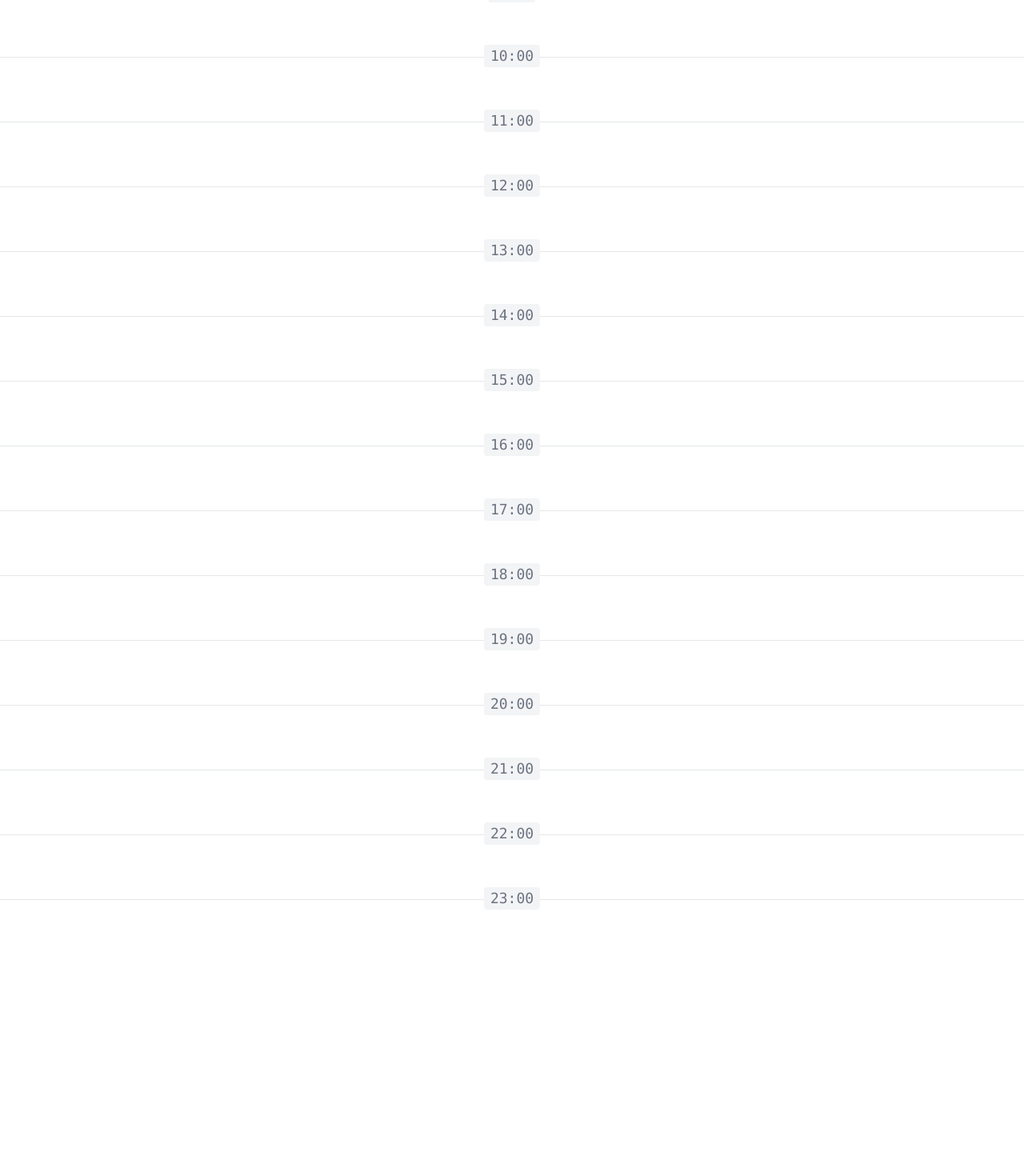
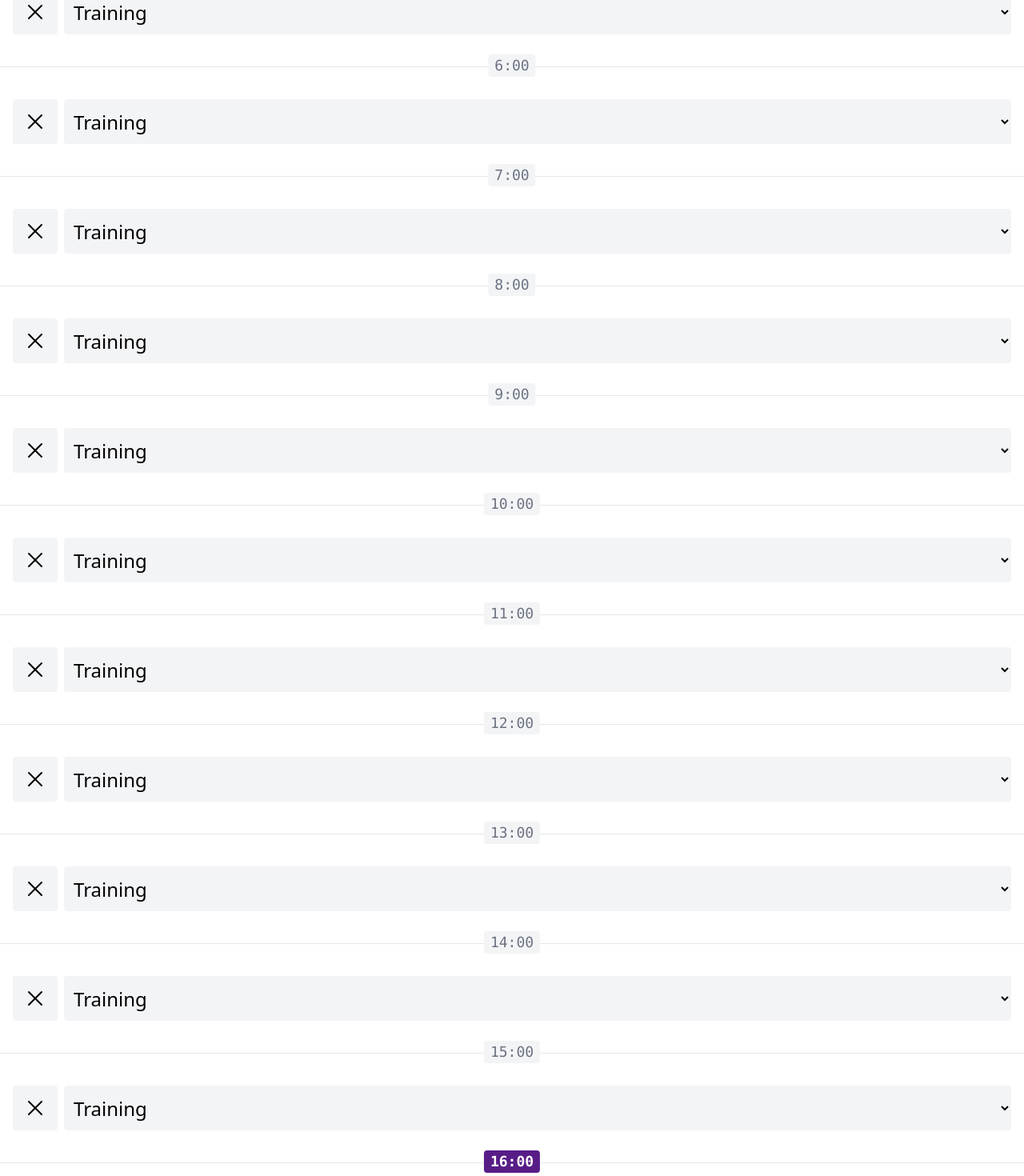
Before and after one commit to abzikoff/ontrack.github.io, a Vue app: page /#timeline in a window 1280 px wide. Shown: the part 840-2310 px from the top of the page at 80% size. Before the commit the page ends 2101 px from the top, so only its background shows below. Built offline with nearby package versions, Linux system fonts and the light colour scheme.

Commit message:
Button and dropdown

```diff
--- a/src/App.vue
+++ b/src/App.vue
@@ -1,6 +1,6 @@
 <script setup>
 import { ref } from 'vue'
-import { normalizePageHash } from './functions'
+import { normalizePageHash, generateTimelineItems } from './functions'
 import TheHeader from './components/TheHeader.vue'
 import TheNav from './components/TheNav.vue'
 import TheTimeline from './pages/TheTimeline.vue'
@@ -10,6 +10,7 @@
 import { PAGE_TIMELINE, PAGE_ACTIVITIES, PAGE_PROGRESS } from './constants'
 
 const currentPage = ref(normalizePageHash())
+const timelineItems = generateTimelineItems()
 
 function goTo(page){
   currentPage.value = page
@@ -23,7 +24,7 @@
   @go-to-progress="goTo(PAGE_PROGRESS)" />
 
   <main class="flex flex-grow flex-col">
-    <TheTimeline v-show="currentPage === PAGE_TIMELINE" />
+    <TheTimeline v-show="currentPage === PAGE_TIMELINE" :timeline-items="timelineItems"/>
     <TheActivities v-show="currentPage === PAGE_ACTIVITIES" />
     <TheProgress v-show="currentPage === PAGE_PROGRESS" />
   </main>
--- /dev/null
+++ b/src/components/BaseButton.vue
@@ -0,0 +1,10 @@
+<script setup>
+
+</script>
+
+<template>
+    <button
+            class="rounded bg-gray-100 p-3 enabled:hover:bg-gray-200 disabled:cursor-not-allowed disabled:opacity-50">
+            <slot></slot>
+        </button>
+</template>
--- /dev/null
+++ b/src/components/BaseSelect.vue
@@ -0,0 +1,18 @@
+<script setup>
+import { XMarkIcon } from '@heroicons/vue/24/outline';
+import BaseButton from './BaseButton.vue'
+
+defineProps(['options', 'placeholder', 'selected'])
+</script>
+
+<template>
+    <div class="flex gap-2">
+        <BaseButton>
+            <XMarkIcon class="h-8" />
+        </BaseButton>
+        <select class="w-full truncate rounded bg-gray-100 py-1 px-2 text-2xl">
+            <option selected disabled value="">{{ placeholder }}</option>
+            <option v-for="{ value, label } in options" :key="value" :value="value" :selected="value === selected">{{ label }}</option>
+        </select>
+    </div>
+</template>
--- /dev/null
+++ b/src/components/TimelineItem.vue
@@ -0,0 +1,29 @@
+<script setup>
+import BaseSelect from './BaseSelect.vue';
+
+const props = defineProps(['timelineItem'])
+
+const hourLinkClasses = [
+    'absolute -top-4 left-1/2 -translate-x-1/2 rounded px-2 font-mono text-lg',
+    props.timelineItem.hour === new Date().getHours()
+        ? 'bg-purple-900 font-black text-white'
+        : 'bg-gray-100 text-gray-500'
+]
+
+const options = [
+    {value: 1, label: 'Coding'},
+    {value: 2, label: 'Reading'},
+    {value: 3, label: 'Training'},
+]
+
+const selectedActivityId = 3;
+</script>
+
+<template>
+    <li class="relative flex flex-col gap-2 border-t border-gray-200 py-10 px-4">
+        <a href="#"
+            :class="hourLinkClasses"> {{
+            timelineItem.hour }}:00</a>
+            <BaseSelect :selected="selectedActivityId" :options="options" placeholder="Rest"/>
+    </li>
+</template>
--- a/src/pages/TheTimeline.vue
+++ b/src/pages/TheTimeline.vue
@@ -1,18 +1,13 @@
 <script setup>
-import { generateTimelineItems } from '../functions';
+import TimelineItem from '../components/TimelineItem.vue';
 
-const timelineItems = generateTimelineItems()
-
-
+defineProps(['timelineItems'])
 </script>
 
 <template>
     <div class="mt-7">
         <ul>
-            <li v-for="{hour} in timelineItems" :key="hour"
-            class="relative flex flex-col gap-2 border-t border-gray-200 py-10 px-4">
-                <a href="#" class="absolute -top-4 left-1/2 -translate-x-1/2 rounded bg-gray-100 px-2 font-mono text-lg text-gray-500">{{ hour }}:00</a>
-            </li>
+            <TimelineItem v-for="timelineItem in timelineItems" :key="timelineItem.hour" :timeline-item="timelineItem"/>
         </ul>
     </div>
 </template>
```
